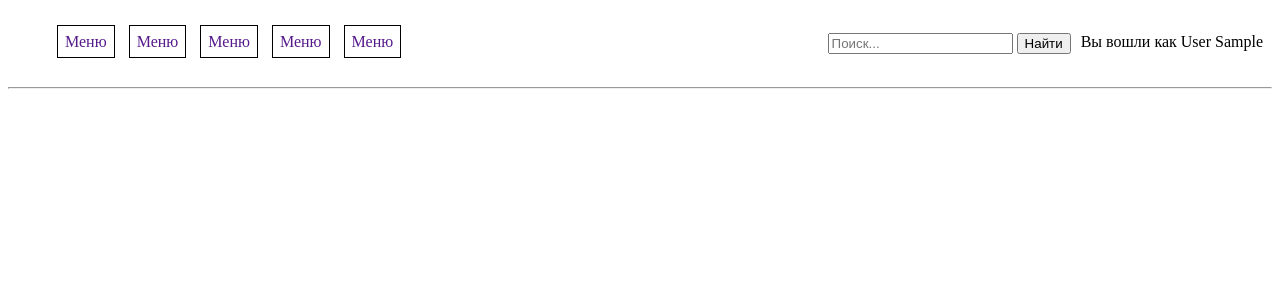
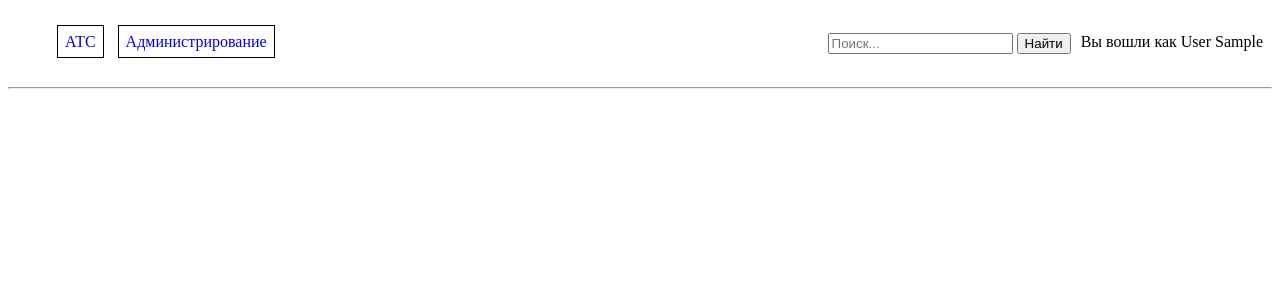
Before and after one commit to ivnglkv/cross_register, a Django app: page / in a window 1280 px wide. Shown: the top 300 px of the page. Run offline with Django 3.2, Linux system fonts and the light colour scheme; the visitor is signed in with stand-in values (Sample User, id 1); data that the repository does not hold is empty; parts of the project's set-up code (start-up, migrations or seed data) failed here and were passed over.

Commit message:
Сделаны ссылки на список АТС (главная страница) и админку

```diff
--- a/common/templates/common/base.html
+++ b/common/templates/common/base.html
@@ -13,11 +13,10 @@
 	<tr>
 	<td>
 		<ul class="menu_list" >
-			<li><a class="menu_link" href="">Меню</a></li>
-			<li><a class="menu_link" href="">Меню</a></li>
-			<li><a class="menu_link" href="">Меню</a></li>
-			<li><a class="menu_link" href="">Меню</a></li>
-			<li><a class="menu_link" href="">Меню</a></li>
+			<li><a class="menu_link" href="{% url 'index' %}">АТС</a></li>
+            {% if request.user.is_staff %}
+                <li><a class="menu_link" href="{% url 'admin:index' %}">Администрирование</a></li>
+            {% endif %}
 		</ul>
 	</td>
 	<td valign="top" class="rightcol">
```
